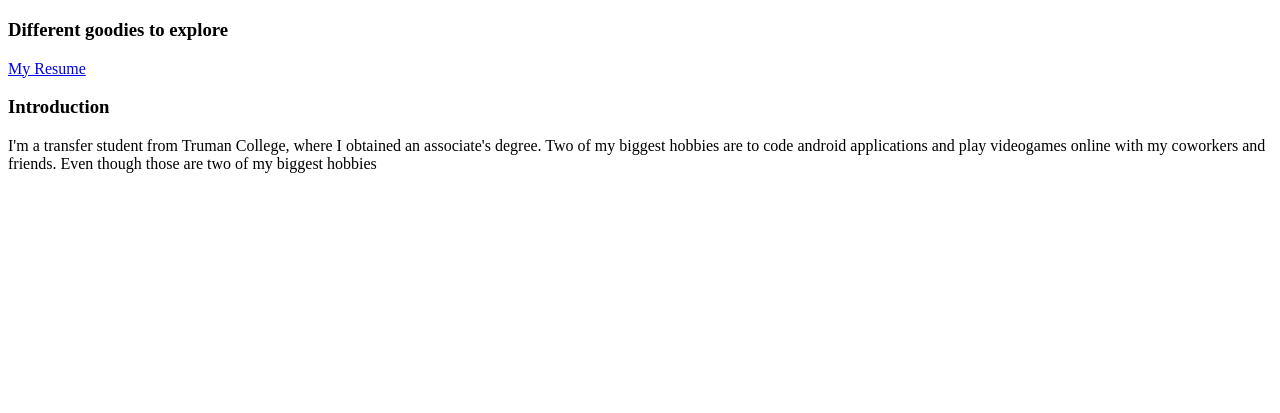
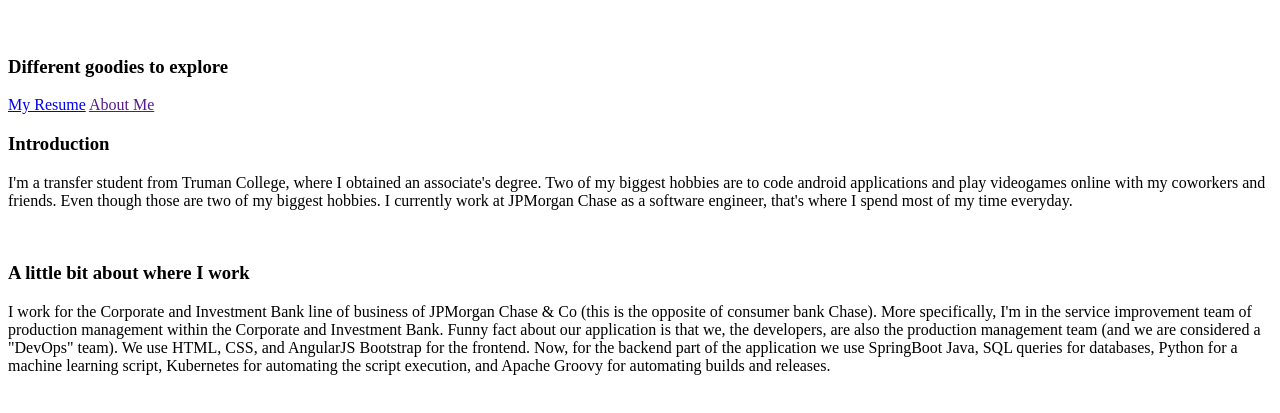
Before and after one commit to Vagos999/ProjectOne, a plain HTML site: page index.html in a window 1280 px wide. Shown: the part 61-474 px from the top of the page. Drawn offline with Linux system fonts and the light colour scheme.

Commit message:
Added more about my job

```diff
--- a/index.html
+++ b/index.html
@@ -5,12 +5,17 @@
     <title>ITMD 361: Fundamentals of Web Development</title>
 </head>
 <h1>Getting to Know Luis Matos</h1>
+<br>
 <body>
 <h3>Different goodies to explore</h3>
 <a href="index.html">My Resume</a>
+<a href="">About Me</a>
 <a href=""></a>
-<a href=""></a>
+<br>
 <h3>Introduction</h3>
-<p>I'm a transfer student from Truman College, where I obtained an associate's degree. Two of my biggest hobbies are to code android applications and play videogames online with my coworkers and friends. Even though those are two of my biggest hobbies </p>
+<p>I'm a transfer student from Truman College, where I obtained an associate's degree. Two of my biggest hobbies are to code android applications and play videogames online with my coworkers and friends. Even though those are two of my biggest hobbies. I currently work at JPMorgan Chase as a software engineer, that's where I spend most of my time everyday. </p>
+<br>
+<h3>A little bit about where I work</h3>
+<p>I work for the Corporate and Investment Bank line of business of JPMorgan Chase & Co (this is the opposite of consumer bank Chase). More specifically, I'm in the service improvement team of production management within the Corporate and Investment Bank. Funny fact about our application is that we, the developers, are also the production management team (and we are considered a "DevOps" team). We use HTML, CSS, and AngularJS Bootstrap for the frontend. Now, for the backend part of the application we use SpringBoot Java, SQL queries for databases, Python for a machine learning script, Kubernetes for automating the script execution, and Apache Groovy for automating builds and releases.</p>
 </body>
 </html>
```
